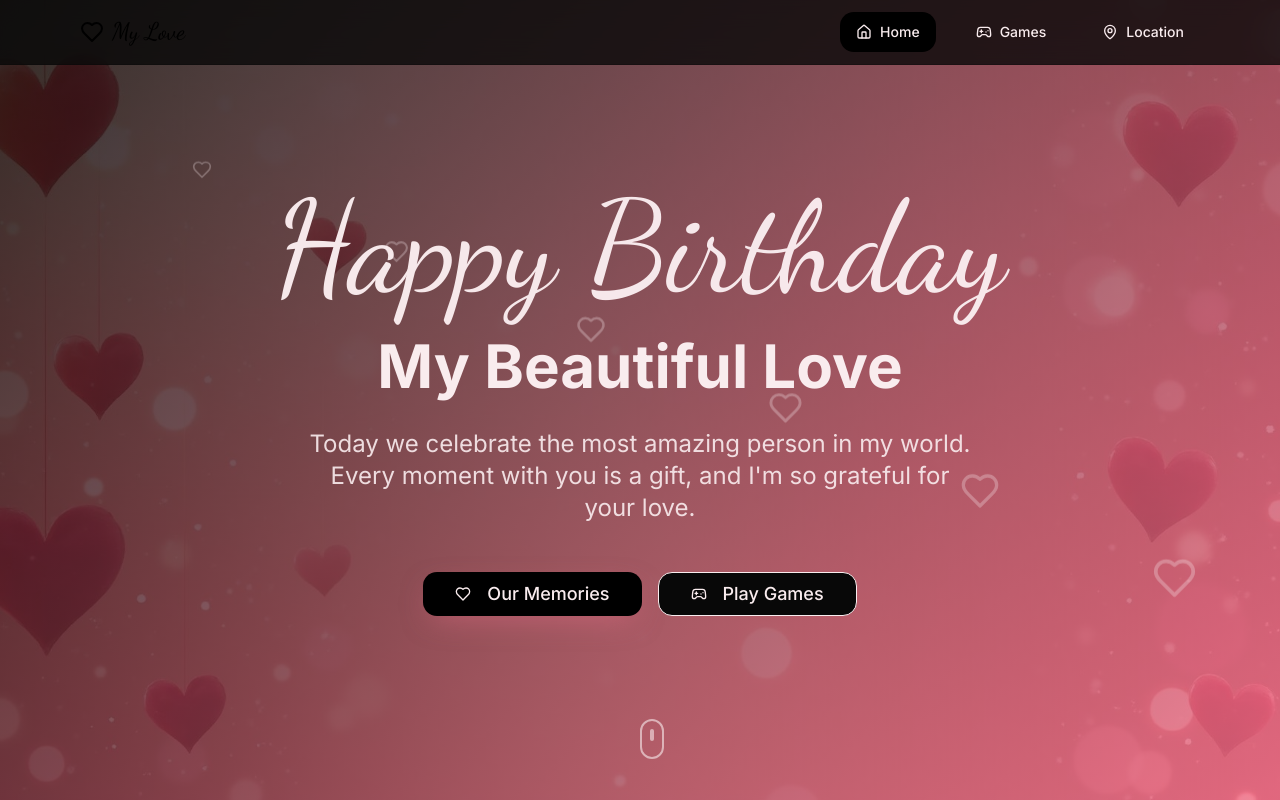
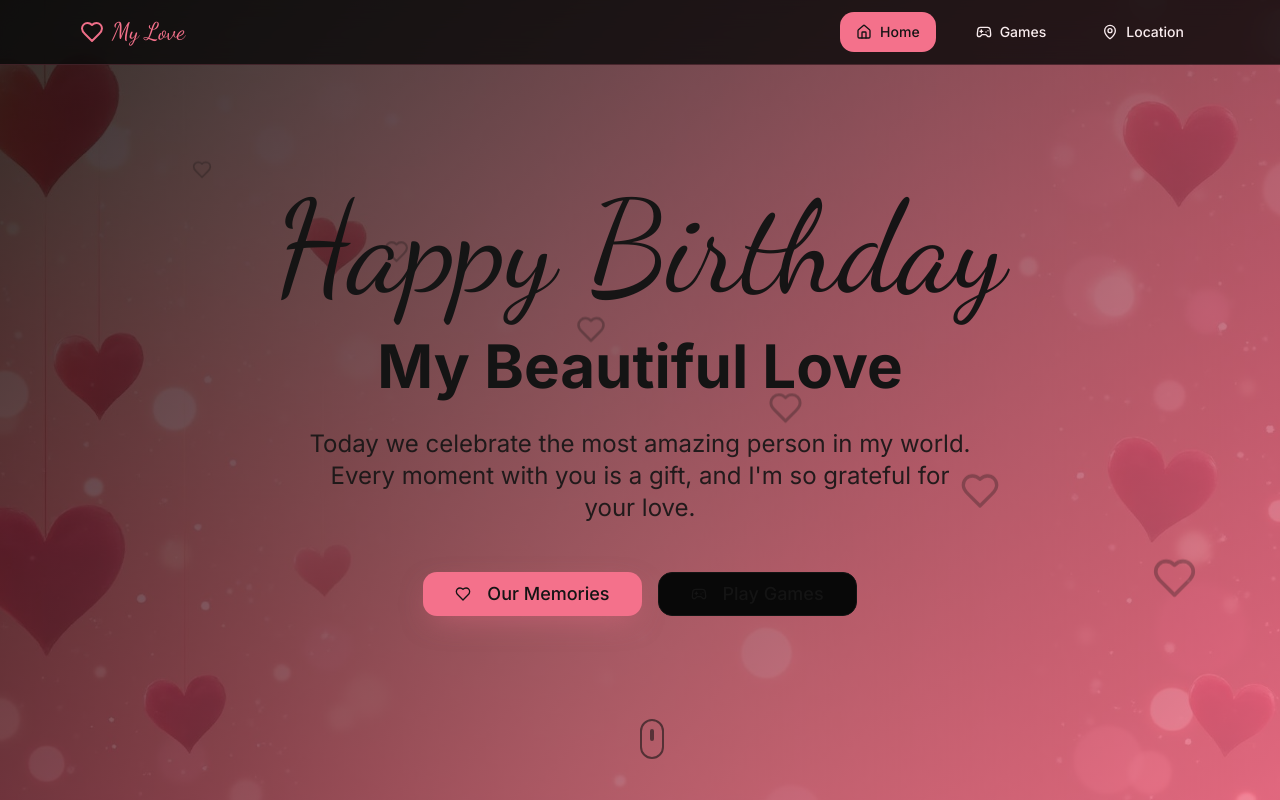
Before and after one commit to re1vax/sejal-world, a React (Vite) app: page / in a window 1280 px wide. Shown: the top 800 px of the page. Built offline with nearby package versions, Linux system fonts and the light colour scheme.

Commit message:
Fix color contrast issues
Update accents and colors to ensure text visibility on the black theme.

```diff
--- a/src/index.css
+++ b/src/index.css
@@ -8,7 +8,7 @@ All colors MUST be HSL.
 
 @layer base {
   :root {
-    /* Dark Romantic Theme */
+    /* Dark Romantic Theme with Better Contrast */
     --background: 0 0% 3%;
     --foreground: 350 50% 95%;
 
@@ -18,8 +18,8 @@ All colors MUST be HSL.
     --popover: 0 0% 6%;
     --popover-foreground: 350 50% 92%;
 
-    --primary: 0 0% 0%;
-    --primary-foreground: 350 50% 95%;
+    --primary: 348 85% 70%;
+    --primary-foreground: 0 0% 8%;
 
     --secondary: 350 20% 12%;
     --secondary-foreground: 350 50% 90%;
@@ -27,7 +27,7 @@ All colors MUST be HSL.
     --muted: 0 0% 8%;
     --muted-foreground: 350 30% 75%;
 
-    --accent: 348 85% 70%;
+    --accent: 14 85% 75%;
     --accent-foreground: 0 0% 10%;
 
     --destructive: 0 84.2% 60.2%;
@@ -67,53 +67,54 @@ All colors MUST be HSL.
   }
 
   .dark {
-    --background: 345 15% 8%;
-    --foreground: 350 100% 95%;
+    --background: 0 0% 3%;
+    --foreground: 350 50% 95%;
 
-    --card: 345 15% 10%;
-    --card-foreground: 350 100% 95%;
+    --card: 0 0% 6%;
+    --card-foreground: 350 50% 92%;
 
-    --popover: 345 15% 10%;
-    --popover-foreground: 350 100% 95%;
+    --popover: 0 0% 6%;
+    --popover-foreground: 350 50% 92%;
 
-    --primary: 348 83% 60%;
-    --primary-foreground: 345 15% 8%;
+    --primary: 348 85% 70%;
+    --primary-foreground: 0 0% 8%;
 
-    --secondary: 345 15% 15%;
-    --secondary-foreground: 350 100% 95%;
+    --secondary: 350 20% 12%;
+    --secondary-foreground: 350 50% 90%;
 
-    --muted: 345 15% 15%;
-    --muted-foreground: 345 8% 65%;
+    --muted: 0 0% 8%;
+    --muted-foreground: 350 30% 75%;
 
-    --accent: 14 100% 70%;
-    --accent-foreground: 345 15% 8%;
+    --accent: 14 85% 75%;
+    --accent-foreground: 0 0% 10%;
 
     --destructive: 0 62.8% 50%;
-    --destructive-foreground: 350 100% 95%;
+    --destructive-foreground: 350 50% 95%;
 
-    --border: 345 15% 20%;
-    --input: 345 15% 20%;
-    --ring: 348 83% 60%;
+    --border: 350 20% 15%;
+    --input: 0 0% 10%;
+    --ring: 348 85% 70%;
 
-    /* Dark mode romantic tokens */
-    --romantic-pink: 348 83% 60%;
-    --romantic-blush: 345 15% 15%;
-    --romantic-coral: 14 100% 70%;
-    --romantic-gold: 45 100% 80%;
-    --romantic-cream: 345 15% 8%;
+    /* Dark mode romantic tokens with proper contrast */
+    --romantic-pink: 348 85% 70%;
+    --romantic-blush: 350 20% 12%;
+    --romantic-coral: 14 85% 75%;
+    --romantic-gold: 45 90% 80%;
+    --romantic-cream: 350 50% 95%;
 
-    /* Dark gradients */
-    --gradient-romantic: linear-gradient(135deg, hsl(348 83% 60%), hsl(14 100% 70%));
-    --gradient-soft: linear-gradient(180deg, hsl(345 15% 8%), hsl(345 15% 12%));
-    --gradient-sunset: linear-gradient(45deg, hsl(14 100% 70%), hsl(45 100% 80%));
-    --sidebar-background: 240 5.9% 10%;
-    --sidebar-foreground: 240 4.8% 95.9%;
-    --sidebar-primary: 224.3 76.3% 48%;
-    --sidebar-primary-foreground: 0 0% 100%;
-    --sidebar-accent: 240 3.7% 15.9%;
-    --sidebar-accent-foreground: 240 4.8% 95.9%;
-    --sidebar-border: 240 3.7% 15.9%;
-    --sidebar-ring: 217.2 91.2% 59.8%;
+    /* Dark gradients with better contrast */
+    --gradient-romantic: linear-gradient(135deg, hsl(0 0% 0%), hsl(348 85% 70%));
+    --gradient-soft: linear-gradient(180deg, hsl(0 0% 3%), hsl(350 20% 8%));
+    --gradient-sunset: linear-gradient(45deg, hsl(348 85% 70%), hsl(45 90% 80%));
+
+    --sidebar-background: 0 0% 5%;
+    --sidebar-foreground: 350 50% 90%;
+    --sidebar-primary: 348 85% 70%;
+    --sidebar-primary-foreground: 0 0% 5%;
+    --sidebar-accent: 350 20% 10%;
+    --sidebar-accent-foreground: 350 50% 90%;
+    --sidebar-border: 350 20% 15%;
+    --sidebar-ring: 348 85% 70%;
   }
 }
 
```
